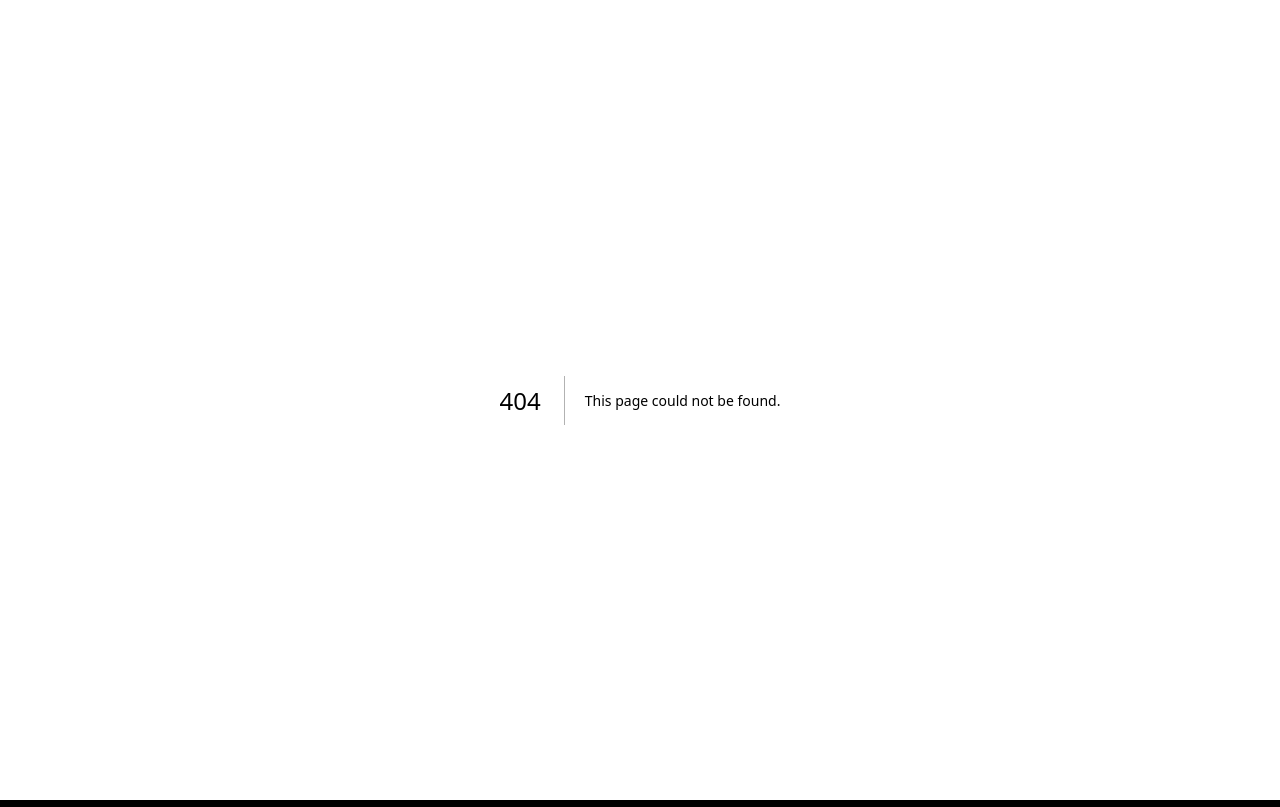
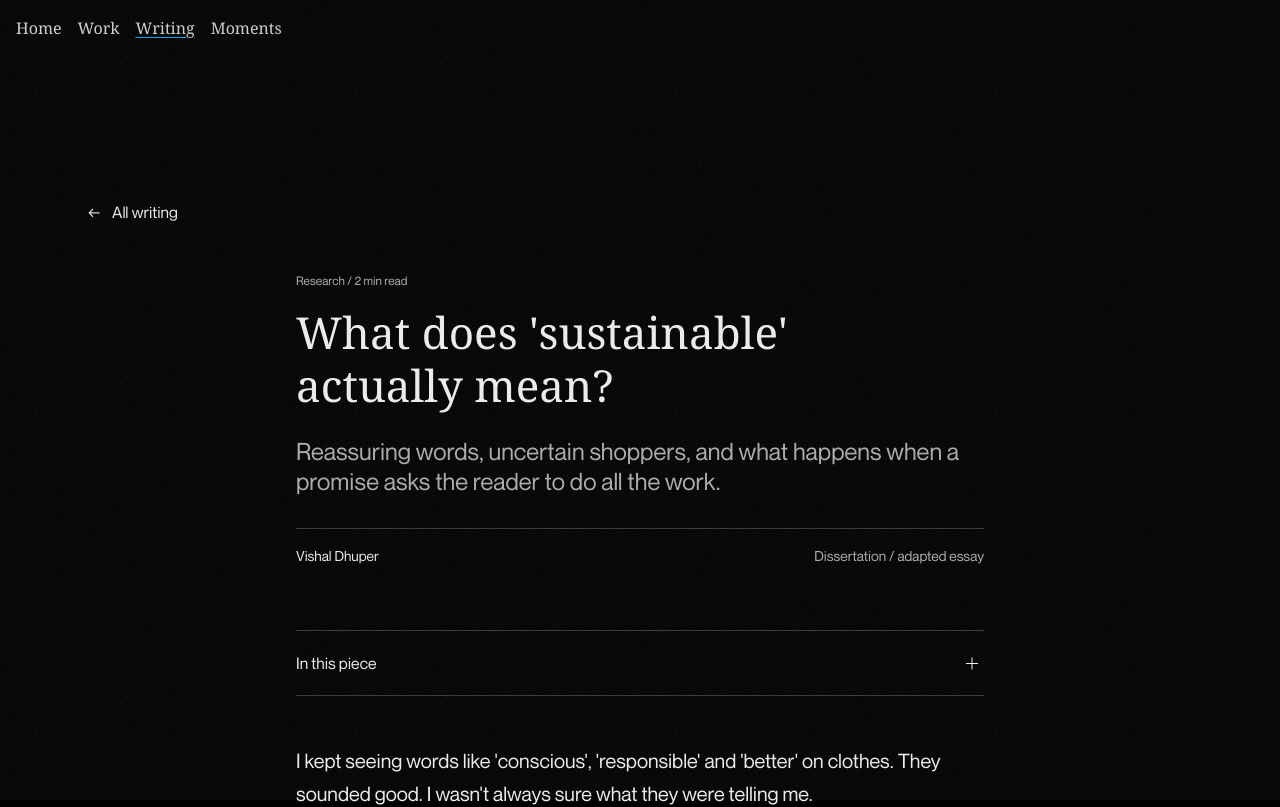
Before and after one commit to vaddyy/personalwebsite, a Next.js app: page /writing/a-little-more-proof/ in a window 1280 px wide. Before the commit this address had no page. Shown: the top 807 px of the page. Built offline with nearby package versions, Linux system fonts and the light colour scheme; a web font is replaced by a local one.

Commit message:
Add approved individual essay pages

```diff
--- /dev/null
+++ b/src/app/writing/[slug]/page.tsx
@@ -0,0 +1,52 @@
+import type { Metadata } from "next";
+import { notFound } from "next/navigation";
+import { SiteShell } from "@/components/site-shell";
+import { ArticleContents, PageFooter } from "@/components/portfolio";
+import { essays, readTime } from "@/lib/writing";
+import { sitePath } from "@/lib/paths";
+
+export const dynamicParams = false;
+
+export function generateStaticParams() {
+  return essays.map(essay => ({ slug: essay.slug }));
+}
+
+export async function generateMetadata({ params }: { params: Promise<{ slug: string }> }): Promise<Metadata> {
+  const { slug } = await params;
+  const essay = essays.find(e => e.slug === slug);
+  return { title: essay ? `${essay.title} | Vishal Dhuper` : "Writing | Vishal Dhuper", description: essay?.excerpt };
+}
+
+export default async function EssayPage({ params }: { params: Promise<{ slug: string }> }) {
+  const { slug } = await params;
+  const essay = essays.find(e => e.slug === slug);
+  if (!essay) notFound();
+  const next = essays[(essays.indexOf(essay) + 1) % essays.length];
+
+  return (
+    <SiteShell>
+      <main className="portfolio essay-page" id="main-content" tabIndex={-1}>
+        <a className="back-link" href={sitePath("/writing/")}><span aria-hidden="true">&#8592;</span> All writing</a>
+        <article className="essay-article">
+          <header>
+            <p className="eyebrow">{essay.category} / {readTime(essay)}</p>
+            <h1>{essay.title}</h1>
+            <p className="essay-deck">{essay.excerpt}</p>
+            <p className="essay-byline">Vishal Dhuper <span>{essay.format}</span></p>
+          </header>
+          <ArticleContents items={essay.sections.flatMap((section, index) => section.heading ? [{ href: `#piece-${index + 1}`, title: section.heading }] : [])} />
+          <div className="essay-body">
+            {essay.sections.map((section, index) => (
+              <section id={`piece-${index + 1}`} tabIndex={-1} key={index}>
+                {section.heading && <h2>{section.heading}</h2>}
+                {section.paragraphs.map(p => <p key={p}>{p}</p>)}
+              </section>
+            ))}
+          </div>
+          <footer className="essay-provenance"><h2>About this piece</h2><p>{essay.provenance}</p></footer>
+        </article>
+        <PageFooter next={`Next / ${next.title}`} href={`/writing/${next.slug}/`} />
+      </main>
+    </SiteShell>
+  );
+}
```
